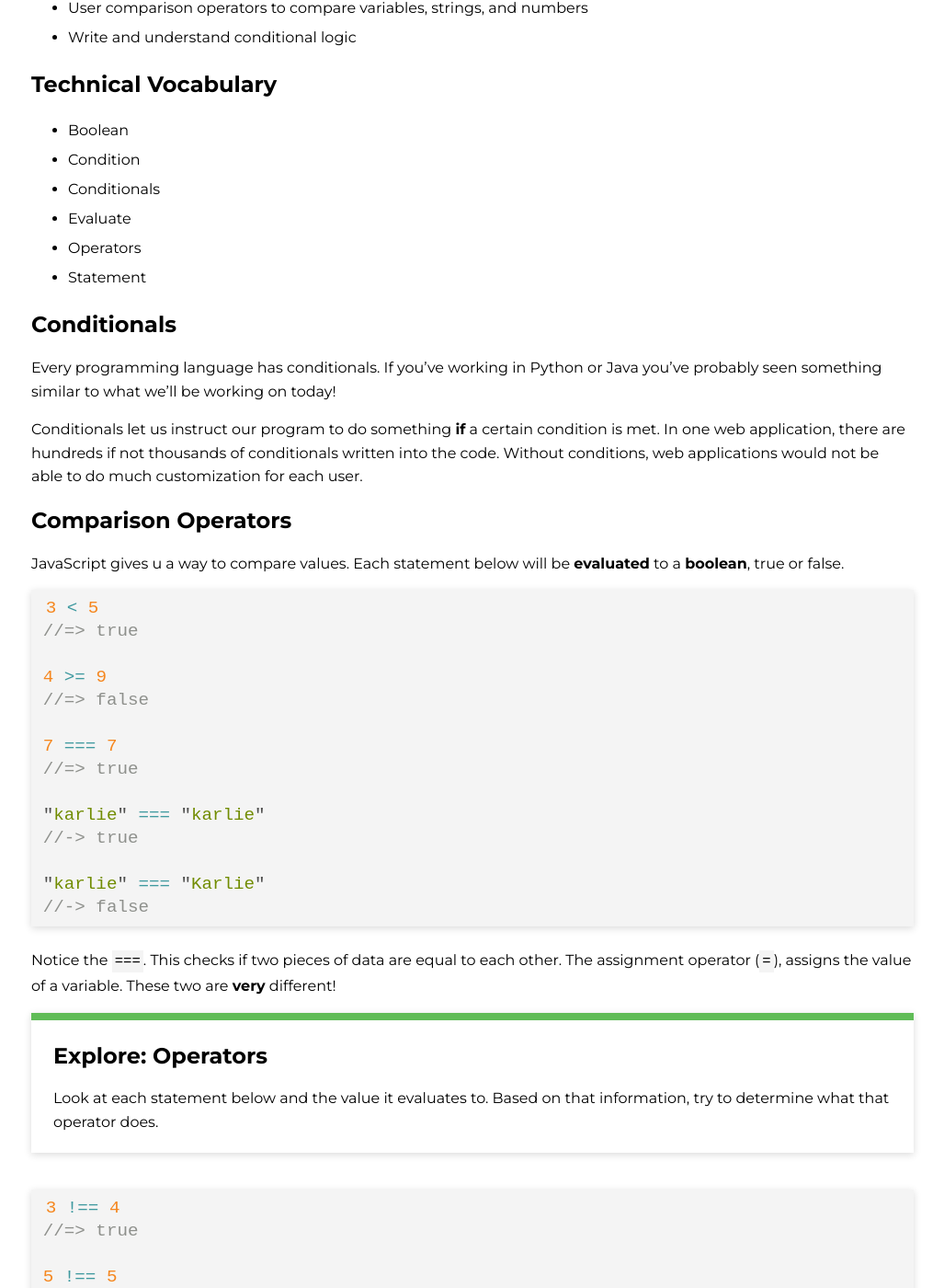
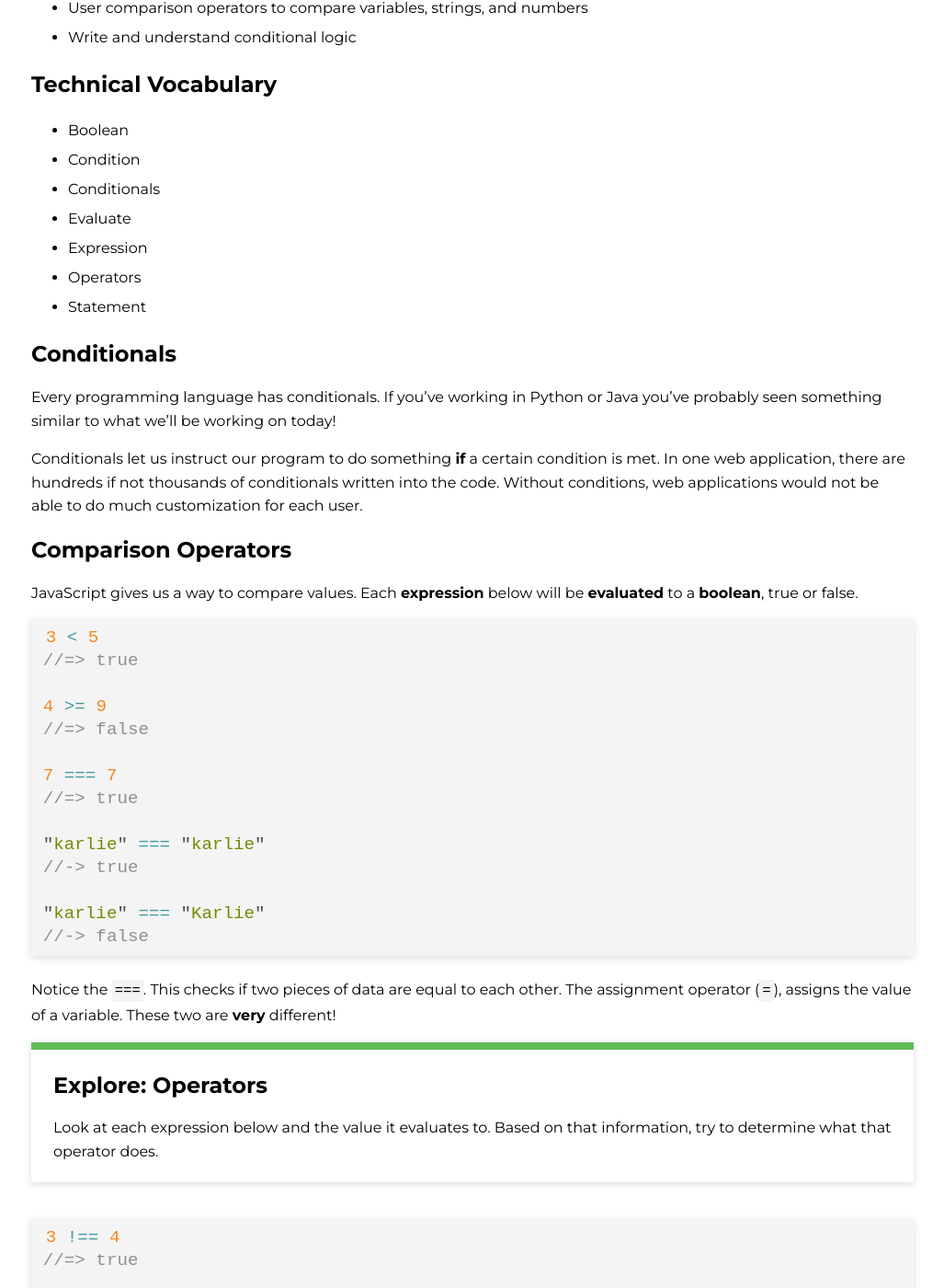
Before and after one commit to ameseee/kwk-curriculum-site, a Jekyll site: the page built from web-app/lessons/js-intermediate/index.md, in a window 1280 px wide and 1400 px high, scrolled down 265 px. Shown: the whole window at 92% size, without its empty margins (126-1153 px from the left). Built offline with Jekyll 4.4.1, drawn with Linux system fonts in a browser that asks for light colours; nearby versions of some CDN libraries; some of the changed text lies outside the part shown.

Commit message:
Fix typo and update vocab to include 'expression'

````diff
--- a/web-app/lessons/js-intermediate/index.md
+++ b/web-app/lessons/js-intermediate/index.md
@@ -13,6 +13,7 @@ title: Intermediate JavaScript
 - Condition
 - Conditionals
 - Evaluate
+- Expression
 - Operators
 - Statement
 
@@ -24,7 +25,7 @@ Conditionals let us instruct our program to do something **if** a certain condit
 
 ## Comparison Operators
 
-JavaScript gives u a way to compare values. Each statement below will be **evaluated** to a **boolean**, true or false.
+JavaScript gives us a way to compare values. Each **expression** below will be **evaluated** to a **boolean**, true or false.
 
 ```js
 3 < 5
@@ -47,7 +48,7 @@ Notice the `===`. This checks if two pieces of data are equal to each other. The
 
 <div class="try-it">
   <h2>Explore: Operators</h2>
-  <p>Look at each statement below and the value it evaluates to. Based on that information, try to determine what that operator does.</p>
+  <p>Look at each expression below and the value it evaluates to. Based on that information, try to determine what that operator does.</p>
 </div>
 
 ```js
@@ -169,7 +170,7 @@ if (queen === "Beyoncé") {       // program checks for this condition
 ```
 We call this entire piece of code an `if statement`.
 
-Inside the parenthesis after the keyword `if`, we have to give JavaScript a statement that can be evaluated to `true` or `false`. That statement is called a **condition**.
+Inside the parenthesis after the keyword `if`, we have to give JavaScript an expression that can be evaluated to `true` or `false`. That expression is called a **condition**.
 - If the condition evaluates to `true`, the code in the block below it will execute, or run. It will then ignore the rest of the options.
 - If it evaluates to `false`, it will check the condition in the next block.
 
````
Also changed, not shown: web-app/lessons/css-flexbox/index.md (+1 -1 lines).
